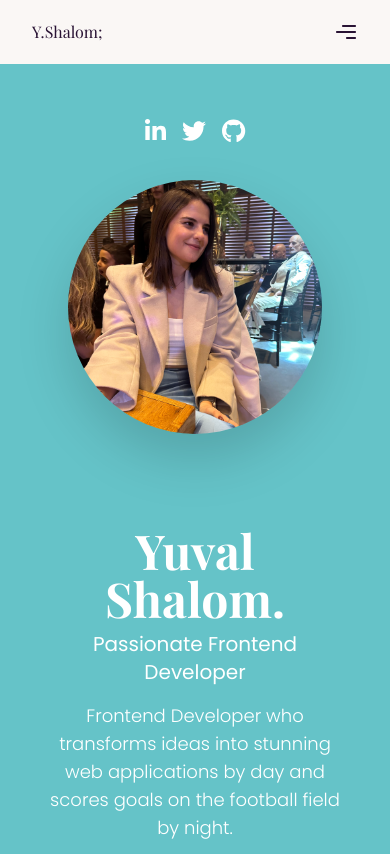
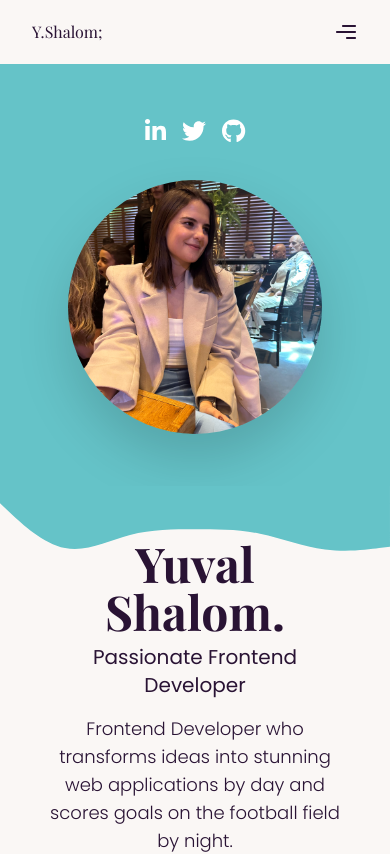
Before and after one commit to yuvalysh0/portfolio, a Next.js app: page / in a window 390 px wide. Shown: the top 854 px of the page. Built offline with nearby package versions, Linux system fonts and the light colour scheme.

Commit message:
Add Wave component and update Hero and ImageSection styles

```diff
--- a/app/components/Hero.tsx
+++ b/app/components/Hero.tsx
@@ -2,14 +2,17 @@ import React from "react";
 import { heroText } from "../utils/heroText";
 import { playfair } from "../utils/fonts";
 import AnimatedSection from "./layout/AnimatedSection";
+import Wave from "./Wave";
+import Image from "next/image";
 
 const Hero = () => {
   return (
     <AnimatedSection
-      className="flex flex-col md:justify-center min-h-[50vh] lg:min-h-hero p-10 md:pe-56 bg-primary md:bg-inherit text-white md:text-inherit text-center md:text-left"
+      className="relative flex flex-col md:justify-center min-h-[50vh] justify-center lg:min-h-hero p-10 md:pe-56  md:bg-inherit text-primary-contant text-center md:text-left "
       id="home">
+      <Wave className="text-primary absolute top-0 left-0 w-full z-10 md:hidden" />
       <h1
-        className={`text-5xl md:text-8xl font-bold mb-2 ${playfair.className}`}>
+        className={`text-5xl md:text-8xl font-bold mb-2 z-30 ${playfair.className}`}>
         {heroText.title}
       </h1>
       <h2 className="text-xl md:text-2xl mb-4">{heroText.subtitle}</h2>
--- /dev/null
+++ b/app/components/Wave.tsx
@@ -0,0 +1,19 @@
+import React from "react";
+
+interface WaveProps {
+  className?: string;
+}
+
+const Wave: React.FC<WaveProps> = ({ className }) => (
+  <svg
+    className={className}
+    xmlns="http://www.w3.org/2000/svg"
+    viewBox="0 0 1440 320">
+    <path
+      fill="currentColor"
+      fillOpacity="1"
+      d="M0,64L40,101.3C80,139,160,213,240,229.3C320,245,400,203,480,181.3C560,160,640,160,720,160C800,160,880,160,960,176C1040,192,1120,224,1200,234.7C1280,245,1360,235,1400,229.3L1440,224L1440,0L1400,0C1360,0,1280,0,1200,0C1120,0,1040,0,960,0C880,0,800,0,720,0C640,0,560,0,480,0C400,0,320,0,240,0C160,0,80,0,40,0L0,0Z"></path>
+  </svg>
+);
+
+export default Wave;
--- a/app/components/layout/ImageSection.tsx
+++ b/app/components/layout/ImageSection.tsx
@@ -14,7 +14,7 @@ const ImageSection = () => {
 
   return (
     <section className="relative w-screen h-[50vh] flex flex-col md:flex-row md:fixed md:right-0 md:top-0 md:h-full items-center justify-center bg-primary md:w-5/12">
-      <AnimatedSection className="flex md:flex-col gap-4 mb-8 md:mb-0 md:fixed md:right-0 transform md:-translate-y-1/2 md:pr-4">
+      <AnimatedSection className="flex md:flex-col gap-4 mb-8 md:mb-0 md:fixed md:right-0 transform md:-translate-y-1/2 md:pr-4 xl:pr-8 2xl:pr-12">
         {socialItems.map(({ link, icon }) => (
           <SocialIcon
             key={link}
```
